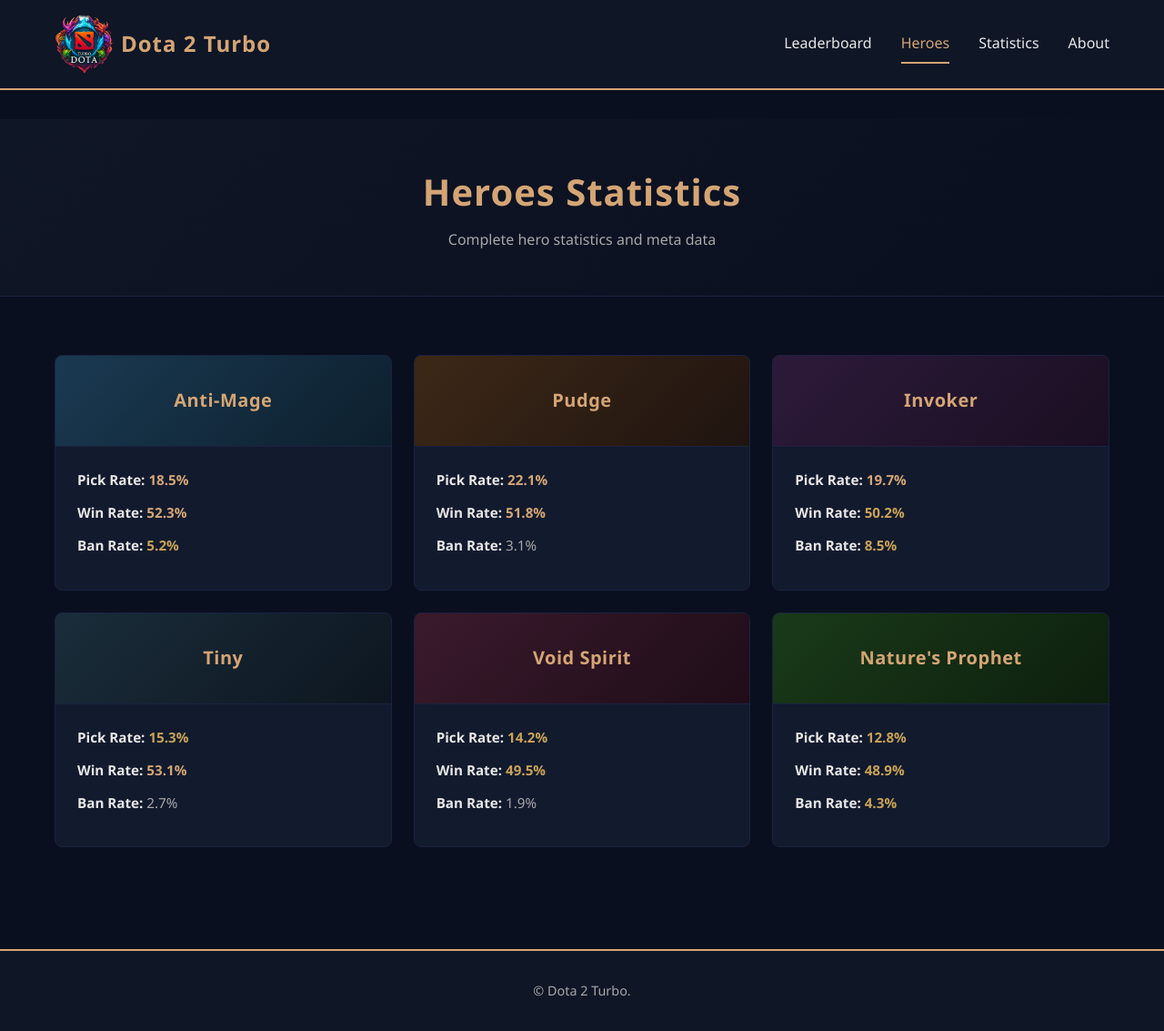
After one commit to axmadJ3/dota2-turbo, a Django app: page /heroes/ in a window 1280 px wide. The commit adds this page. Shown: the whole page at 91% size. Run offline with Django 5.2, Linux system fonts and the light colour scheme.

Commit message:
a simple template for heroes and leaderboard, fixed icons and adding URLs for hero and leaderboard apps

```diff
--- a/config/settings.py
+++ b/config/settings.py
@@ -40,6 +40,7 @@ INSTALLED_APPS = [
 
     # local
     'dota2_turbo.leaderboard',
+    'dota2_turbo.hero',
 ]
 
 MIDDLEWARE = [
--- a/config/urls.py
+++ b/config/urls.py
@@ -21,7 +21,8 @@ from django.conf.urls.static import static
 
 urlpatterns = [
     path('admin/', admin.site.urls),
-    path('', include('dota2_turbo.leaderboard.urls')),
+    path('', include('dota2_turbo.leaderboard.urls', namespace='leaderboard')),
+    path('', include('dota2_turbo.hero.urls', namespace='hero')),
 ]
 
 if settings.DEBUG:
--- a/dota2_turbo/hero/apps.py
+++ b/dota2_turbo/hero/apps.py
@@ -3,4 +3,4 @@ from django.apps import AppConfig
 
 class HeroConfig(AppConfig):
     default_auto_field = 'django.db.models.BigAutoField'
-    name = 'hero'
+    name = 'dota2_turbo.hero'
--- /dev/null
+++ b/dota2_turbo/hero/templates/hero/heroes.html
@@ -0,0 +1,85 @@
+{% extends "base.html" %}
+{% load static %}
+
+{% block heroes-active %} active {% endblock %}
+
+{% block content %}
+<section class="page-header">
+    <div class="container">
+        <h1 class="page-title">Heroes Statistics</h1>
+        <p class="page-subtitle">Complete hero statistics and meta data</p>
+    </div>
+</section>
+
+<section class="heroes-section">
+    <div class="container">
+        <div class="heroes-grid">
+            <div class="hero-card">
+                <div class="hero-banner" style="background: linear-gradient(135deg, #1a3a52 0%, #0d1f2d 100%);">
+                    <span class="hero-name">Anti-Mage</span>
+                </div>
+                <div class="hero-stats">
+                    <p><strong>Pick Rate:</strong> <span class="stat-high">18.5%</span></p>
+                    <p><strong>Win Rate:</strong> <span class="stat-high">52.3%</span></p>
+                    <p><strong>Ban Rate:</strong> <span class="stat-med">5.2%</span></p>
+                </div>
+            </div>
+
+            <div class="hero-card">
+                <div class="hero-banner" style="background: linear-gradient(135deg, #3d2817 0%, #1f1410 100%);">
+                    <span class="hero-name">Pudge</span>
+                </div>
+                <div class="hero-stats">
+                    <p><strong>Pick Rate:</strong> <span class="stat-high">22.1%</span></p>
+                    <p><strong>Win Rate:</strong> <span class="stat-high">51.8%</span></p>
+                    <p><strong>Ban Rate:</strong> <span class="stat-low">3.1%</span></p>
+                </div>
+            </div>
+
+            <div class="hero-card">
+                <div class="hero-banner" style="background: linear-gradient(135deg, #2d1a3a 0%, #1a0f22 100%);">
+                    <span class="hero-name">Invoker</span>
+                </div>
+                <div class="hero-stats">
+                    <p><strong>Pick Rate:</strong> <span class="stat-high">19.7%</span></p>
+                    <p><strong>Win Rate:</strong> <span class="stat-med">50.2%</span></p>
+                    <p><strong>Ban Rate:</strong> <span class="stat-med">8.5%</span></p>
+                </div>
+            </div>
+
+            <div class="hero-card">
+                <div class="hero-banner" style="background: linear-gradient(135deg, #1a2d3a 0%, #0d1620 100%);">
+                    <span class="hero-name">Tiny</span>
+                </div>
+                <div class="hero-stats">
+                    <p><strong>Pick Rate:</strong> <span class="stat-med">15.3%</span></p>
+                    <p><strong>Win Rate:</strong> <span class="stat-high">53.1%</span></p>
+                    <p><strong>Ban Rate:</strong> <span class="stat-low">2.7%</span></p>
+                </div>
+            </div>
+
+            <div class="hero-card">
+                <div class="hero-banner" style="background: linear-gradient(135deg, #3a1a2d 0%, #1f0d18 100%);">
+                    <span class="hero-name">Void Spirit</span>
+                </div>
+                <div class="hero-stats">
+                    <p><strong>Pick Rate:</strong> <span class="stat-med">14.2%</span></p>
+                    <p><strong>Win Rate:</strong> <span class="stat-med">49.5%</span></p>
+                    <p><strong>Ban Rate:</strong> <span class="stat-low">1.9%</span></p>
+                </div>
+            </div>
+
+            <div class="hero-card">
+                <div class="hero-banner" style="background: linear-gradient(135deg, #1a3a1a 0%, #0d1f0d 100%);">
+                    <span class="hero-name">Nature's Prophet</span>
+                </div>
+                <div class="hero-stats">
+                    <p><strong>Pick Rate:</strong> <span class="stat-med">12.8%</span></p>
+                    <p><strong>Win Rate:</strong> <span class="stat-med">48.9%</span></p>
+                    <p><strong>Ban Rate:</strong> <span class="stat-med">4.3%</span></p>
+                </div>
+            </div>
+        </div>
+    </div>
+</section>
+{% endblock %}
--- /dev/null
+++ b/dota2_turbo/hero/urls.py
@@ -0,0 +1,10 @@
+from django.urls import path
+
+from . import views
+
+
+app_name = 'dota2_turbo.hero'
+
+urlpatterns = [
+    path('heroes/', views.heroes, name='heroes'),
+]
--- a/dota2_turbo/hero/views.py
+++ b/dota2_turbo/hero/views.py
@@ -1,3 +1,12 @@
 from django.shortcuts import render
 
-# Create your views here.
+
+def heroes(request):
+    context = {
+        'title': 'Heroes - Dota 2 Turbo Stats'
+    }
+    return render(
+        request,
+        'hero/heroes.html',
+        context=context
+    )
--- a/dota2_turbo/leaderboard/templates/leaderboard/leaderboard.html
+++ b/dota2_turbo/leaderboard/templates/leaderboard/leaderboard.html
@@ -1,5 +1,7 @@
 {% extends 'base.html' %}
 {% load static %}
+
+{% block leaderboard-active %} active {% endblock %}
 
 {% block content %}
 <section class="page-header">
--- a/dota2_turbo/leaderboard/urls.py
+++ b/dota2_turbo/leaderboard/urls.py
@@ -3,6 +3,8 @@ from django.urls import path
 from . import views
 
 
+app_name = 'dota2_turbo.leaderboard'
+
 urlpatterns = [
-    path('leaderboard/', views.leaderboard, name='leaderboard'),
+    path('', views.leaderboard, name='leaderboard'),
 ]
--- a/dota2_turbo/leaderboard/views.py
+++ b/dota2_turbo/leaderboard/views.py
@@ -3,7 +3,7 @@ from django.shortcuts import render
 
 def leaderboard(request):
     context = {
-        'title': 'Leaderboard - Dota 2 Stats Hub'
+        'title': 'Leaderboard - Dota 2 Turbo Stats'
     }
     return render(
         request,
--- a/dota2_turbo/static/styles.css
+++ b/dota2_turbo/static/styles.css
@@ -66,7 +66,7 @@ html, body {
 .logo {
     display: flex;
     align-items: center;
-    gap: 12px;
+    gap: 8px;
     font-size: 24px;
     font-weight: bold;
     color: var(--accent-gold);
@@ -74,7 +74,10 @@ html, body {
 }
 
 .logo-icon {
-    font-size: 32px;
+    width: 65px;
+    height: 65px;
+    object-fit: contain;
+    display: block;
 }
 
 .logo-text {
--- a/dota2_turbo/templates/base.html
+++ b/dota2_turbo/templates/base.html
@@ -14,16 +14,13 @@
         <div class="container">
             <div class="header-content">
                 <div class="logo">
-                    <div class="logo-icon">
-                        <img src="{% static 'img/logo.png' %}" alt="Dota 2 Turbo Logo"/>
-                    </div>
+                    <img src="{% static 'img/logo.png' %}" class="logo-icon" alt="Dota 2 Turbo Logo"/>
                     <span class="logo-text">Dota 2 Turbo</span>
                 </div>
                 <nav class="nav">
-                    <a href="index.html" class="nav-link active">Home</a>
-                    <a href="heroes.html" class="nav-link">Heroes</a>
+                    <a href={% url "leaderboard:leaderboard" %} class="nav-link {% block leaderboard-active %} {% endblock %}">Leaderboard</a>
+                    <a href="{% url "hero:heroes" %}" class="nav-link {% block heroes-active %} {% endblock %}">Heroes</a>
                     <a href="statistics.html" class="nav-link">Statistics</a>
-                    <a href="leaderboard.html" class="nav-link">Leaderboard</a>
                     <a href="about.html" class="nav-link">About</a>
                 </nav>
             </div>
```
Also changed, not shown: dota2_turbo/hero/templates/heroes.html (deleted, +0 -118 lines), dota2_turbo/static/img/logo.png.
